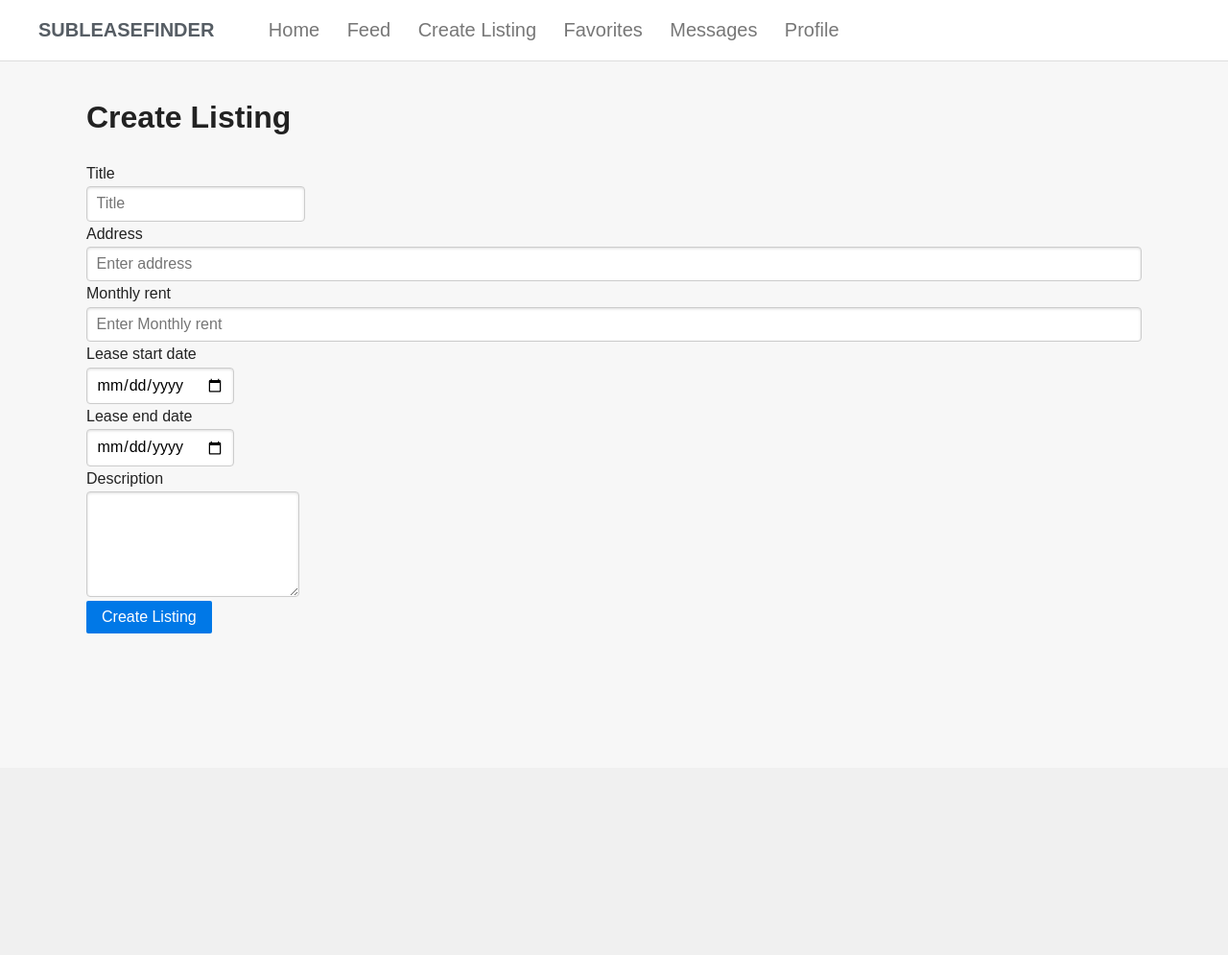
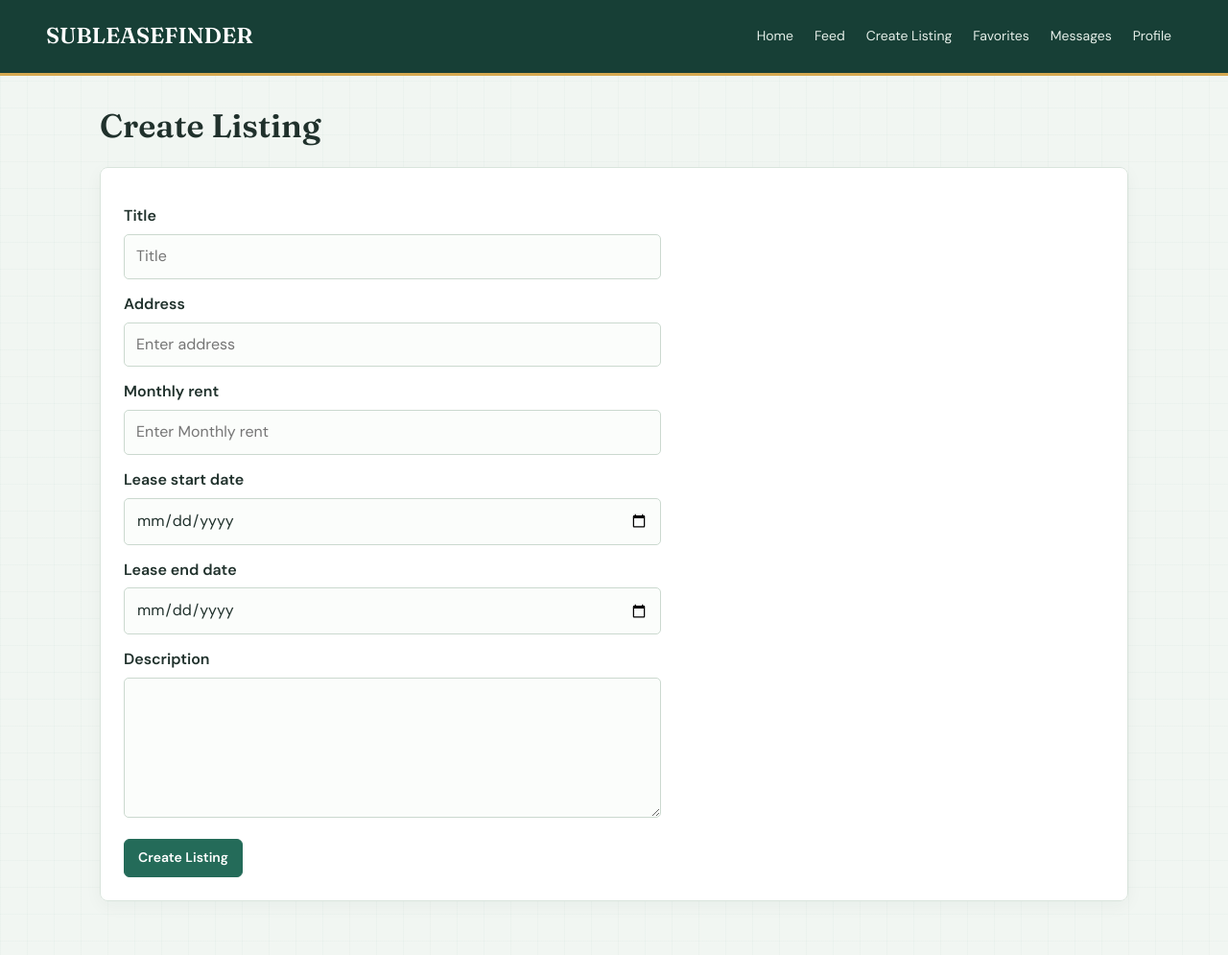
Before and after one commit to CSCI-5117-F26/developing-the-interactive-web-project-1-group-3, a Flask app: page /create_listing/ in a window 1280 px wide. Shown: the whole page at 96% size. Before the commit the page ends 660 px from the top, so only its background shows below. Run offline with Flask 3, Linux system fonts and the light colour scheme; some libraries are stand-ins or nearby versions.

Commit message:
css updates

```diff
--- a/src/developing_the_interactive_web_project_1_group_3/static/style.css
+++ b/src/developing_the_interactive_web_project_1_group_3/static/style.css
@@ -1,101 +1,356 @@
+
+:root {
+    --ink: #20312c;
+    --muted: #65756e;
+    --surface: #fff;
+    --canvas: #f1f6f2;
+    --line: #d9e4dc;
+    --brand: #246b59;
+    --brand-hover: #195342;
+    --danger: #a53e32;
+    --danger-soft: #fff0ed;
+    --shadow: 0 12px 32px rgba(27, 57, 45, 0.08);
+}
+
+* {
+    box-sizing: border-box;
+}
 
 body {
-    background: #f7f7f7;
-    font-family: 'Space Grotesk', sans-serif;
+    min-height: 100vh;
     margin: 0;
-    padding: 0;
-    color: #222;
+    color: var(--ink);
+    background-color: var(--canvas);
+    background-image: linear-gradient(rgba(36, 107, 89, 0.025) 1px, transparent 1px),
+        linear-gradient(90deg, rgba(36, 107, 89, 0.025) 1px, transparent 1px);
+    background-size: 28px 28px;
+    font-family: "DM Sans", sans-serif;
+    line-height: 1.55;
+}
+
+h1,
+h2,
+h3 {
+    color: var(--ink);
+    font-family: "Fraunces", Georgia, serif;
+    font-weight: 600;
+    line-height: 1.2;
+}
+
+h1 {
+    font-size: 34px;
+}
+
+h2 {
+    font-size: 25px;
+}
+
+a {
+    color: var(--brand);
 }
 
 .content {
-    max-width: 1100px;
-    margin: 40px auto;
-    padding: 0 20px;
+    width: min(1120px, 100%);
+    margin: 32px auto 56px;
+    padding: 0 24px;
 }
 
-
 .nav-bar {
-    border-bottom: 1px solid #ddd;
-    background: #fff;
-    padding: 10px 20px;
+    display: flex;
+    align-items: center;
+    justify-content: space-between;
+    flex-wrap: wrap;
+    gap: 8px 24px;
+    padding: 12px clamp(18px, 4vw, 48px);
+    color: #f7fbf8;
+    background: #173f36;
+    border-bottom: 3px solid #d6a951;
 }
 
 .nav-bar .pure-menu-heading {
-    font-size: 20px;
-    font-weight: 700;
-    margin-right: 20px;
+    margin: 0 12px 0 0;
+    padding: 8px 0;
+    color: #fff;
+    font-family: "Fraunces", Georgia, serif;
+    font-size: 23px;
+    font-weight: 600;
+}
+
+.nav-bar .pure-menu-list {
+    display: flex;
+    flex-wrap: wrap;
 }
 
 .nav-bar .pure-menu-link {
-    font-size: 20px;
-    padding: 8px 12px;
+    padding: 9px 11px;
+    color: #e4eee8;
+    border-radius: 5px;
+    font-size: 14px;
+    transition: background-color 150ms ease, color 150ms ease;
 }
 
+.nav-bar .pure-menu-link:hover,
+.nav-bar .pure-menu-link:focus-visible {
+    color: #fff;
+    background: rgba(255, 255, 255, 0.12);
+}
 
 .search-bar {
-    background: #fff;
-    padding: 20px;
-    border-bottom: 1px solid #ddd;
+    margin: 0 0 26px;
+    padding: 14px;
+    background: var(--surface);
+    border: 1px solid var(--line);
+    border-radius: 8px;
+    box-shadow: 0 4px 14px rgba(27, 57, 45, 0.04);
+}
+
+.search-bar form {
+    display: flex;
+    gap: 10px;
 }
 
 .search-bar .pure-input-rounded {
-    width: 260px;
+    width: min(420px, 100%);
+    border-radius: 5px;
 }
 
+.pure-button {
+    display: inline-flex;
+    align-items: center;
+    justify-content: center;
+    min-height: 40px;
+    padding: 9px 14px;
+    color: var(--ink);
+    background: #fff;
+    border: 1px solid var(--line);
+    border-radius: 6px;
+    font-family: inherit;
+    font-size: 14px;
+    font-weight: 600;
+    line-height: 1.25;
+    text-decoration: none;
+    transition: background-color 150ms ease, border-color 150ms ease, transform 150ms ease;
+}
+
+.pure-button:hover {
+    background: #f5f8f5;
+    border-color: #b8c9be;
+    transform: translateY(-1px);
+}
+
+.pure-button-primary {
+    color: #fff;
+    background: var(--brand);
+    border-color: var(--brand);
+}
+
+.pure-button-primary:hover {
+    color: #fff;
+    background: var(--brand-hover);
+    border-color: var(--brand-hover);
+}
+
+.pure-button.button-danger {
+    color: var(--danger);
+    background: var(--danger-soft);
+    border-color: #edc9c2;
+}
+
+.pure-button.button-danger:hover {
+    color: #832d24;
+    background: #ffe3dd;
+    border-color: #dfa69c;
+}
+
+.pure-button:focus-visible,
+.pure-form input:focus-visible,
+.pure-form textarea:focus-visible,
+.nav-bar a:focus-visible {
+    outline: 3px solid #e6b54f;
+    outline-offset: 2px;
+}
 
 .listing-grid {
-    margin-top: 30px;
+    margin-top: 24px;
 }
 
 .listing-card {
-    background: #fff;
-    border: 1px solid #ddd;
-    border-radius: 6px;
-    padding: 15px;
-    transition: box-shadow 0.2s ease;
+    margin: 8px;
+    padding: 16px;
+    background: var(--surface);
+    border: 1px solid var(--line);
+    border-radius: 8px;
+    box-shadow: 0 5px 18px rgba(27, 57, 45, 0.045);
+    transition: box-shadow 180ms ease, transform 180ms ease;
 }
 
 .listing-card:hover {
-    box-shadow: 0 4px 10px rgba(0,0,0,0.1);
+    box-shadow: var(--shadow);
+    transform: translateY(-2px);
+}
+
+.listing-card h2 {
+    margin: 8px 0;
+}
+
+.listing-card p {
+    margin: 6px 0 14px;
+    color: var(--muted);
+}
+
+.listing-card form {
+    display: inline-flex;
+    margin: 8px 0 0 6px;
 }
 
 .img-placeholder {
     width: 100%;
     height: 160px;
-    background: #e0e0e0;
-    border-radius: 4px;
-    margin-bottom: 10px;
+    margin-bottom: 12px;
+    background: linear-gradient(135deg, #e3eee6 0 48%, #d3e4d9 48% 100%);
+    border: 1px solid #d3e1d7;
+    border-radius: 6px;
 }
 
+.listing-heading {
+    display: flex;
+    align-items: center;
+    justify-content: space-between;
+    gap: 20px;
+    margin: 0 0 18px;
+}
+
+.listing-heading h1 {
+    margin: 0;
+    overflow-wrap: anywhere;
+}
+
+.listing-actions {
+    display: flex;
+    align-items: center;
+    justify-content: flex-end;
+    flex-wrap: wrap;
+    gap: 8px;
+}
+
+.listing-actions form {
+    margin: 0;
+}
+
+.listing-container {
+    overflow: hidden;
+    background: var(--surface);
+    border: 1px solid var(--line);
+    border-radius: 8px;
+    box-shadow: var(--shadow);
+}
 
 .img-large {
     width: 100%;
-    height: 350px;
-    background: #e0e0e0;
-    border-radius: 6px;
+    min-height: 350px;
+    height: 100%;
+    background: linear-gradient(145deg, #e3eee6 0 48%, #d3e4d9 48% 100%);
+}
+
+.details {
+    padding: 26px;
 }
 
 .details p {
-    margin: 8px 0;
+    margin: 8px 0 14px;
 }
 
+.details p strong {
+    color: var(--muted);
+}
+
+.pure-form-stacked fieldset {
+    padding: 24px;
+    background: var(--surface);
+    border: 1px solid var(--line);
+    border-radius: 8px;
+    box-shadow: 0 5px 18px rgba(27, 57, 45, 0.045);
+}
+
+.pure-form-stacked label {
+    margin: 14px 0 6px;
+    color: var(--ink);
+    font-weight: 600;
+}
+
+.pure-form-stacked input[type="text"],
+.pure-form-stacked input[type="number"],
+.pure-form-stacked input[type="date"],
+.pure-form-stacked textarea {
+    width: min(560px, 100%);
+    padding: 10px 12px;
+    color: var(--ink);
+    background: #fbfdfb;
+    border: 1px solid #cbd9cf;
+    border-radius: 5px;
+    box-shadow: none;
+    font: inherit;
+}
+
+.pure-form-stacked textarea {
+    min-height: 120px;
+    resize: vertical;
+}
+
+.pure-form-stacked button {
+    margin-top: 18px;
+}
 
 .login-box {
-    max-width: 400px;
-    margin: 60px auto;
-    background: #fff;
-    padding: 30px;
-    border-radius: 6px;
-    border: 1px solid #ddd;
+    max-width: 420px;
+    margin: 48px auto;
+    padding: 28px;
+    background: var(--surface);
+    border: 1px solid var(--line);
+    border-radius: 8px;
+    box-shadow: var(--shadow);
 }
 
 .login-box h2 {
     margin-top: 0;
 }
 
-
 @media (max-width: 700px) {
     .content {
-        padding: 0 10px;
+        margin: 22px auto 40px;
+        padding: 0 14px;
+    }
+
+    .nav-bar {
+        align-items: flex-start;
+    }
+
+    .nav-bar .pure-menu-list {
+        width: 100%;
+    }
+
+    .listing-heading {
+        align-items: flex-start;
+        flex-direction: column;
+    }
+
+    .listing-heading h1 {
+        font-size: 29px;
+    }
+
+    .listing-actions {
+        justify-content: flex-start;
+    }
+
+    .img-large {
+        min-height: 230px;
+    }
+
+    .details {
+        padding: 20px;
+    }
+
+    .search-bar form {
+        flex-wrap: wrap;
     }
 }
--- a/src/developing_the_interactive_web_project_1_group_3/templates/feed.html
+++ b/src/developing_the_interactive_web_project_1_group_3/templates/feed.html
@@ -21,7 +21,7 @@
 
                 <a href="{{ url_for('listing', listing_id=listing.id) }}" class="pure-button">View Listing</a>
                 <form method="post" action="{{ url_for('delete_listing', listing_id=listing.id) }}" onsubmit="return confirm('Delete this post? This cannot be undone.')">
-                    <button type="submit" class="pure-button">Delete Post</button>
+                    <button type="submit" class="pure-button button-danger">Delete Post</button>
                 </form>
             </div>
         </div>
--- a/src/developing_the_interactive_web_project_1_group_3/templates/home.html
+++ b/src/developing_the_interactive_web_project_1_group_3/templates/home.html
@@ -36,7 +36,7 @@
 
                     <a href="{{ url_for('listing', listing_id=listing.id) }}" class="pure-button">View Listing</a>
                     <form method="post" action="{{ url_for('delete_listing', listing_id=listing.id) }}" onsubmit="return confirm('Delete this post? This cannot be undone.')">
-                        <button type="submit" class="pure-button">Delete Post</button>
+                        <button type="submit" class="pure-button button-danger">Delete Post</button>
                     </form>
                 </div>
             </div>
--- a/src/developing_the_interactive_web_project_1_group_3/templates/layout.html
+++ b/src/developing_the_interactive_web_project_1_group_3/templates/layout.html
@@ -2,6 +2,9 @@
 <html>
 <head>
     <title>SubleaseFinder</title>
+    <link rel="preconnect" href="https://fonts.googleapis.com">
+    <link rel="preconnect" href="https://fonts.gstatic.com" crossorigin>
+    <link href="https://fonts.googleapis.com/css2?family=DM+Sans:wght@400;500;600;700&family=Fraunces:opsz,wght@9..144,500;9..144,600;9..144,700&display=swap" rel="stylesheet">
     <link rel="stylesheet" href="https://cdn.jsdelivr.net/npm/purecss@3.1.0/build/grids-responsive-min.css">
 
     <link rel="stylesheet"
```
Also changed, not shown: src/developing_the_interactive_web_project_1_group_3/templates/listing.html (+9 -5 lines).
